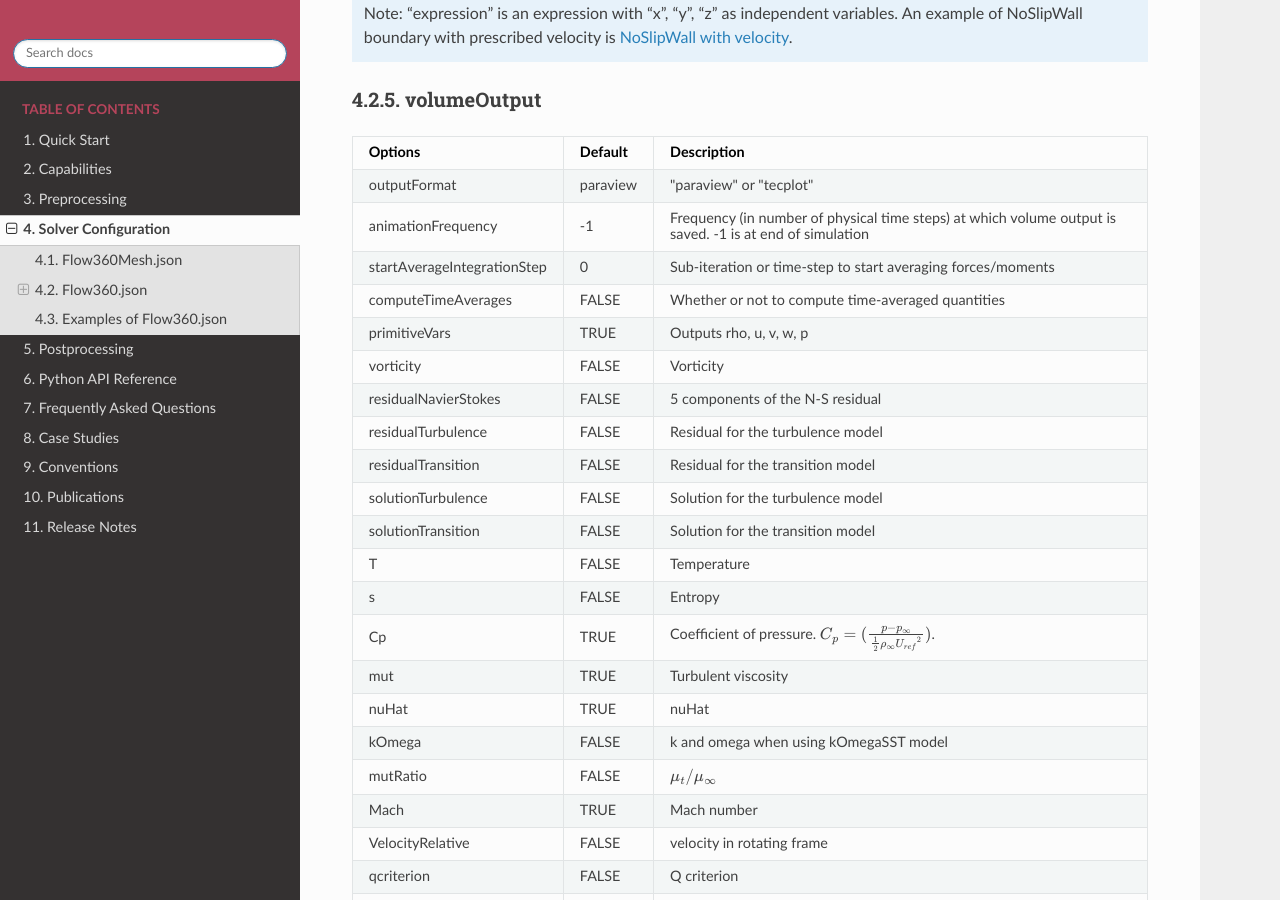
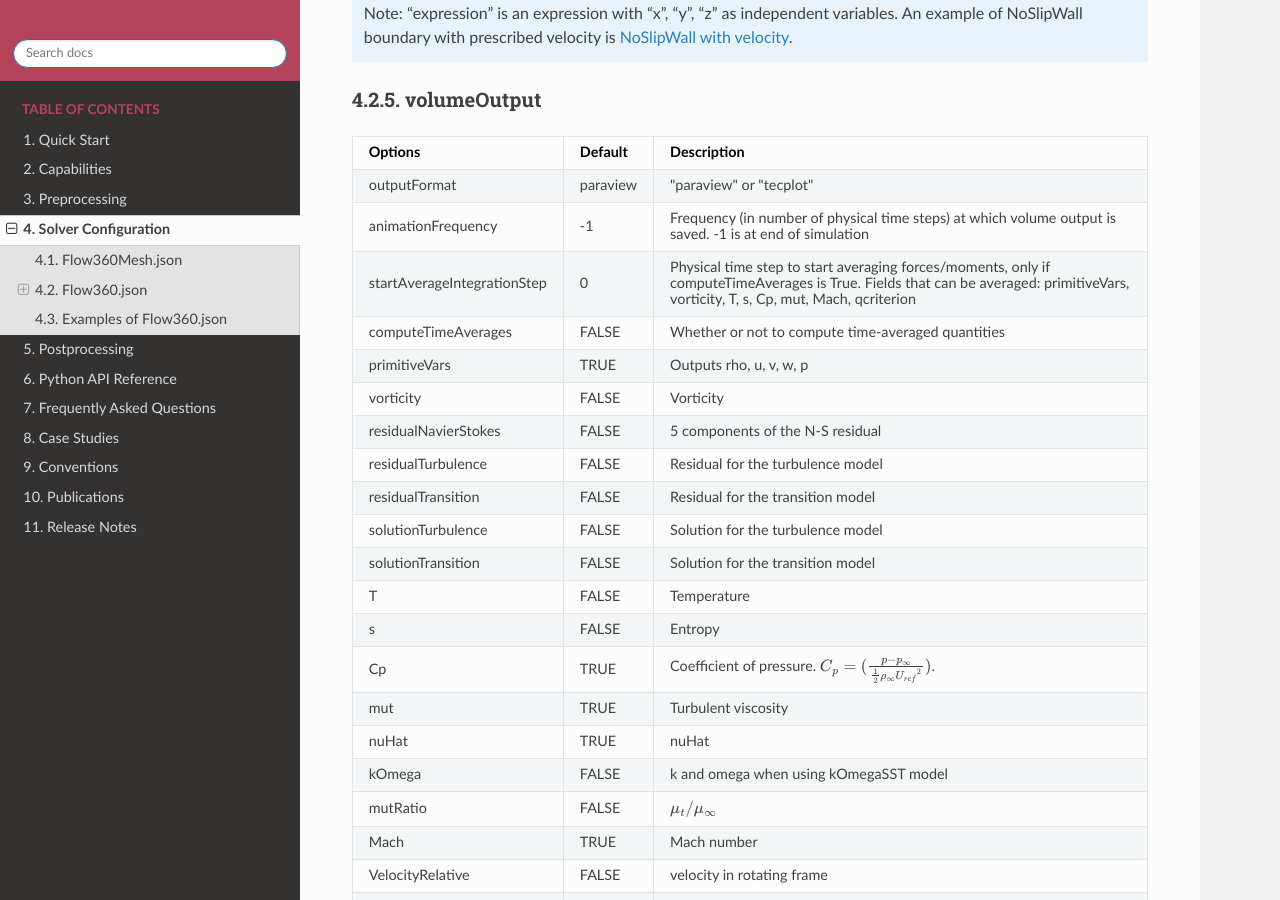
Before and after one commit to flexcompute-readthedocs/Flow360Documentation, a Sphinx documentation site: the page built from docs/source/solverConfiguration/solverConfiguration.rst, in a window 1280 px wide and 900 px high, scrolled down 3723 px. Built offline with Sphinx 7.4.7 and the Read the Docs theme 2.0.0, drawn with Linux system fonts in a browser that asks for light colours.

Commit message:
update averaging

```diff
--- a/docs/source/pythonAPI/apiGetStarted.rst
+++ b/docs/source/pythonAPI/apiGetStarted.rst
@@ -9,7 +9,7 @@
     pip3 install --upgrade flow360client
 
 Sign in with your Account and Password
-*************************************
+**************************************
 
 An account can be created at https://client.flexcompute.com/app/signup.
 
--- a/docs/source/solverConfiguration/volumeOutputTable.csv
+++ b/docs/source/solverConfiguration/volumeOutputTable.csv
@@ -1,7 +1,7 @@
 Options@ Default@ Description
 outputFormat@ paraview@ \"paraview\" or \"tecplot\"
 animationFrequency@ -1@ Frequency (in number of physical time steps) at which volume output is saved. -1 is at end of simulation
-startAverageIntegrationStep@ 0@ Sub-iteration or time-step to start averaging forces/moments
+startAverageIntegrationStep@ 0@ Physical time step to start averaging forces/moments, only if computeTimeAverages is True. Fields that can be averaged: primitiveVars, vorticity, T, s, Cp, mut, Mach, qcriterion
 computeTimeAverages@ FALSE@ Whether or not to compute time-averaged quantities
 primitiveVars@ TRUE@ Outputs rho, u, v, w, p
 vorticity@ FALSE@ Vorticity
```
